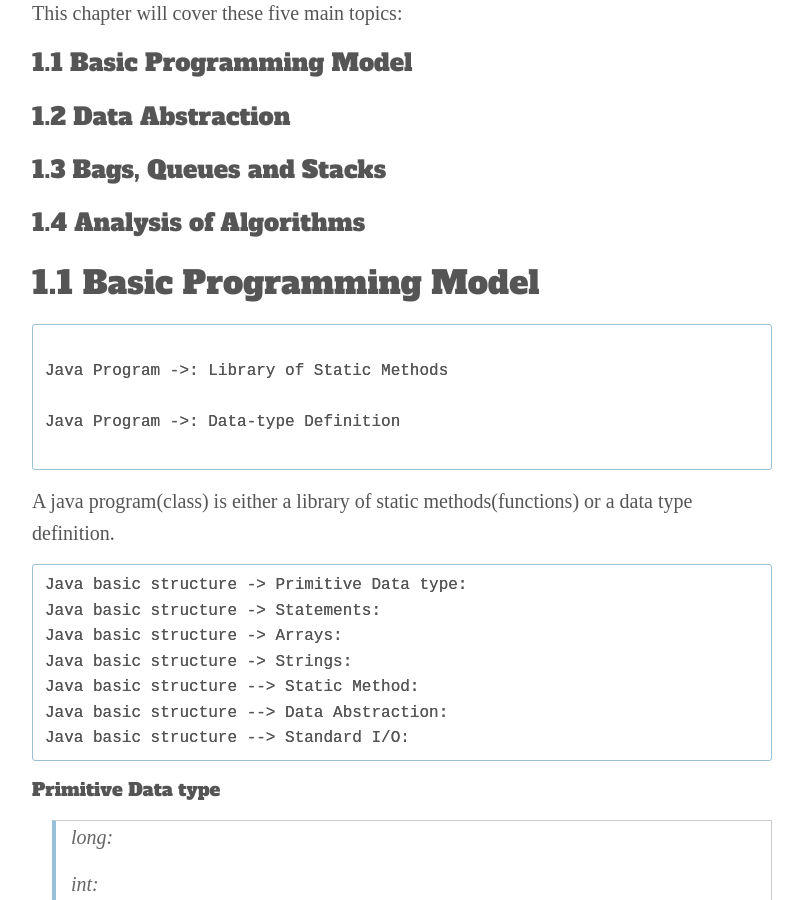
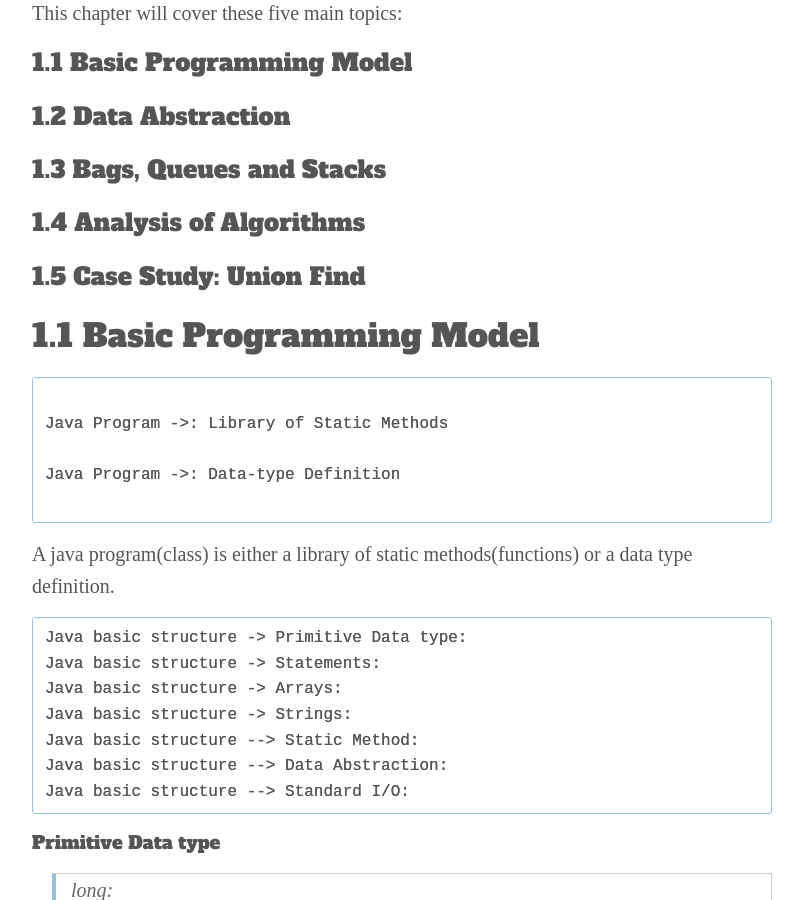
Before and after one commit to weina1117/weina1117.github.io, a Jekyll site: the page built from _posts/2016-11-20-algoritms4-chapter1.md, in a window 1280 px wide and 900 px high, scrolled down 455 px. Shown: the whole window, without its empty margins (238-1041 px from the left). Built offline with Jekyll 4.4.1, drawn with Linux system fonts in a browser that asks for light colours; some web fonts are replaced; comment, search, counter and statistics services are not loaded.

Commit message:
added 1.5 title

```diff
--- a/_posts/2016-11-20-algoritms4-chapter1.md
+++ b/_posts/2016-11-20-algoritms4-chapter1.md
@@ -16,6 +16,7 @@ This chapter will cover these five main topics:
 
 ### 1.4 Analysis of Algorithms
 
+### 1.5 Case Study: Union Find
 
 1.1 Basic Programming Model
 ---------------------------
```
